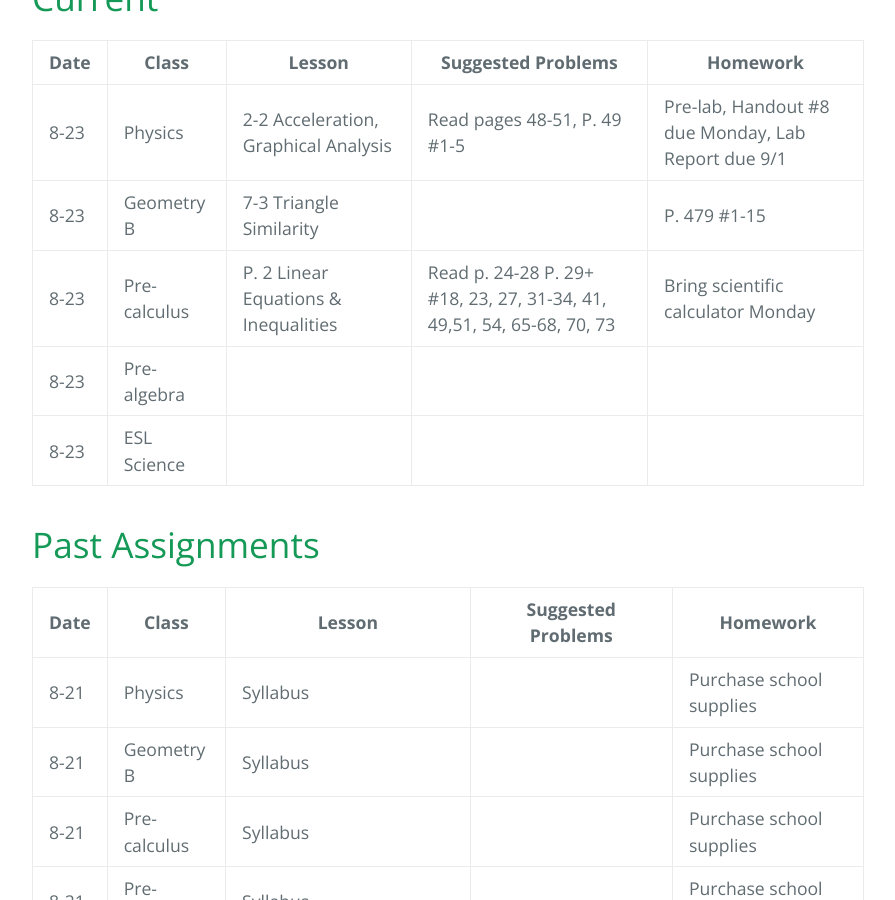
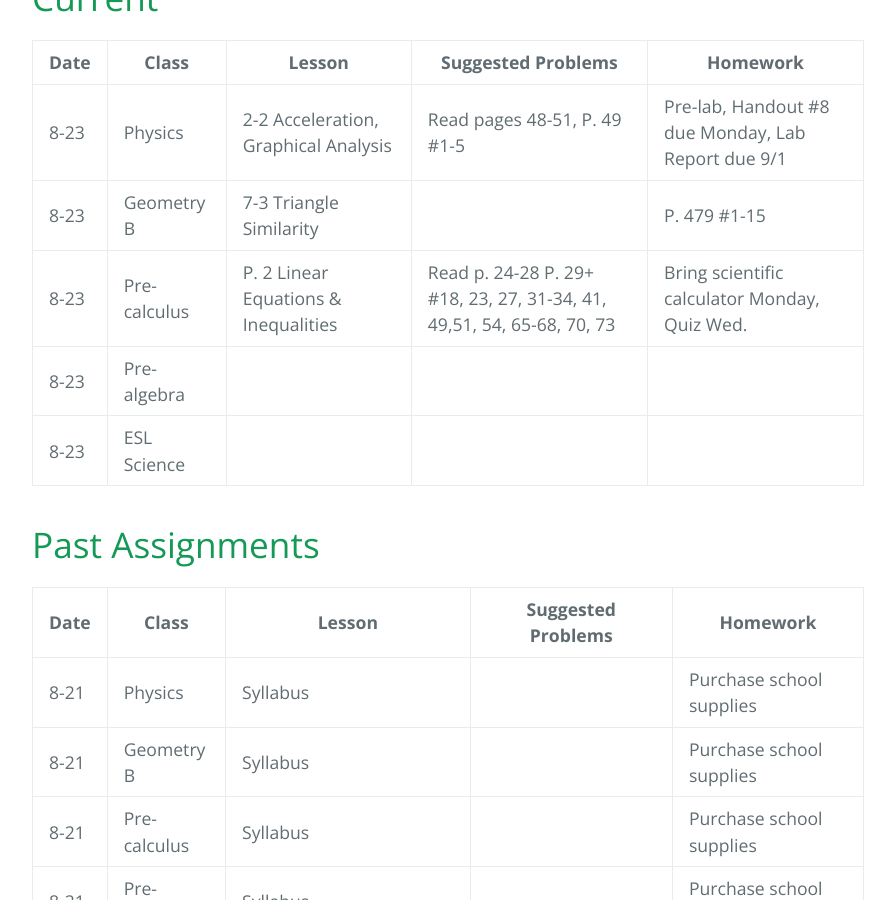
Before and after one commit to gpayoo/gpayoo, a Jekyll site: the page built from index.md, in a window 1280 px wide and 900 px high, scrolled down 528 px. Shown: the whole window, without its empty margins (192-1087 px from the left). Built offline with Jekyll 4.4.1, drawn with Linux system fonts in a browser that asks for light colours; our own code applies the rules of GitHub Pages for plain Markdown files.

Commit message:
Update index.md

```diff
--- a/index.md
+++ b/index.md
@@ -11,7 +11,7 @@ layout: default
 | ---- | ----- | ------ | -------- | ---
 | 8-23 | Physics | 2-2 Acceleration, Graphical Analysis | Read pages 48-51, P. 49 #1-5 | Pre-lab, Handout #8 due Monday, Lab Report due 9/1
 | 8-23 | Geometry B | 7-3 Triangle Similarity | | P. 479 #1-15
-| 8-23 | Pre-calculus | P. 2 Linear Equations & Inequalities| Read p. 24-28 P. 29+ #18, 23, 27, 31-34, 41, 49,51, 54, 65-68, 70, 73 | Bring scientific calculator Monday
+| 8-23 | Pre-calculus | P. 2 Linear Equations & Inequalities| Read p. 24-28 P. 29+ #18, 23, 27, 31-34, 41, 49,51, 54, 65-68, 70, 73 | Bring scientific calculator Monday, Quiz Wed.
 | 8-23 | Pre-algebra |  | |
 | 8-23 | ESL Science |  |  |
 
```
